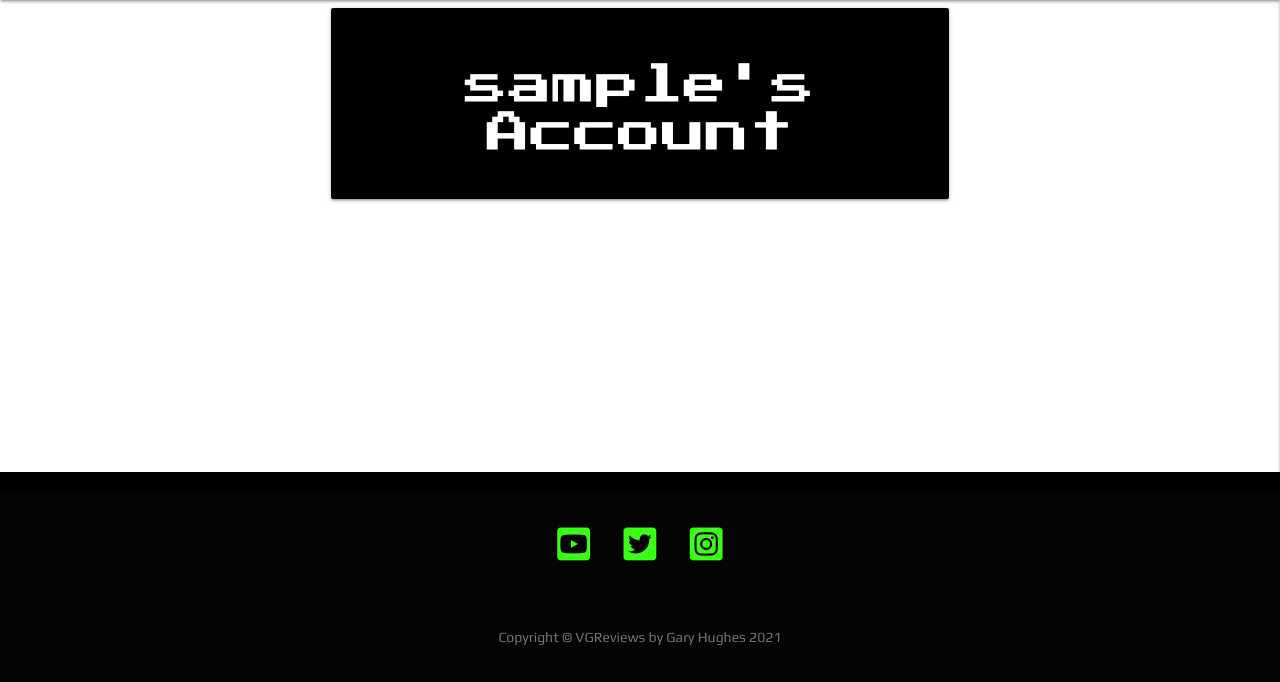
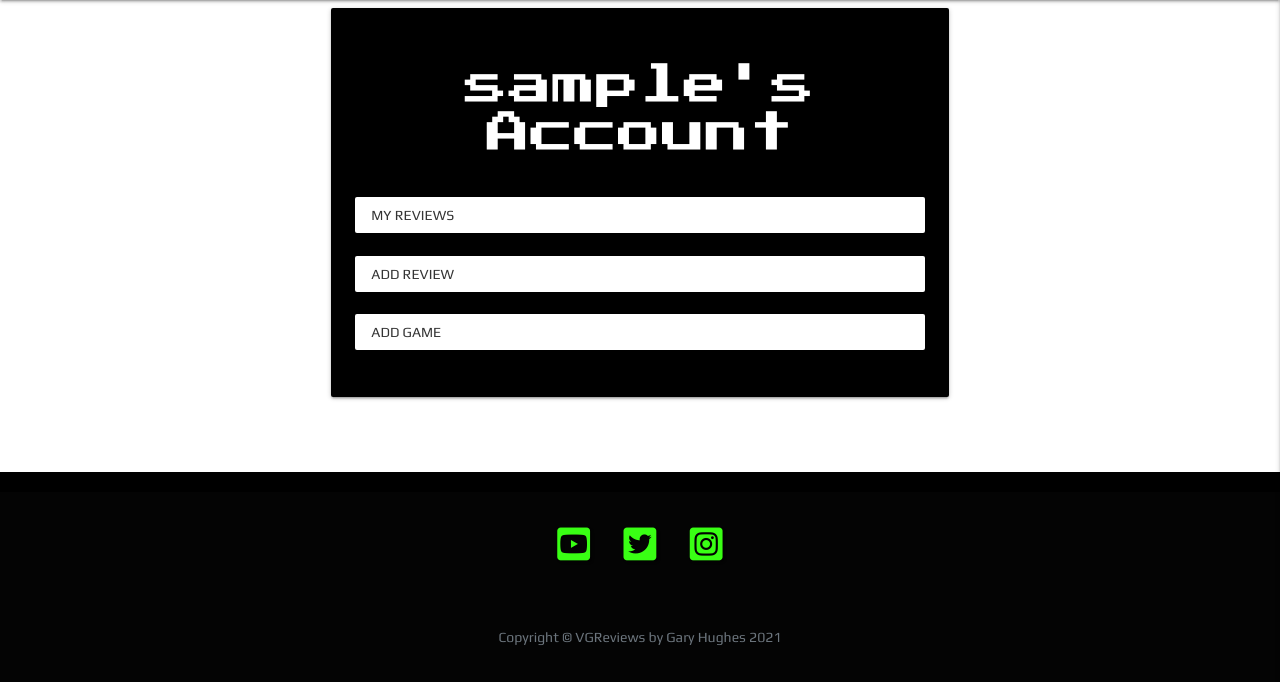
Before and after one commit to Code-Institute-Submissions/Gazroh87-vg-reviews_AprResubb, a Flask app: page /account/1 in a window 1280 px wide; the page is wider, and only the part inside the window is pictured. Shown: the part 118-800 px from the top of that part. Run offline with Flask 2, Linux system fonts and the light colour scheme; the visitor is signed in with stand-in values (Sample User, id 1); a database or web service that is not in the repository returns one stand-in record (values such as "Sample title"); some libraries are stand-ins or nearby versions.

Commit message:
Updated account page with options to view user own submitted reviews, add review and add game

```diff
--- a/templates/account.html
+++ b/templates/account.html
@@ -1,11 +1,22 @@
 {% extends "base.html" %}
 {% block content %}
-
 
     <div class="row">
         <div class="col s12 m8 offset-m2 l6 offset-l3">
             <div class="card-panel black">
                 <h3 class="center-align white-text">{{ username }}'s Account</h3>
+                <br>
+                <a class="waves-effect waves-grey btn-flat flow-text white overlay-btn show-on-large" href="#">My Reviews</a>
+                <br>
+                <a class="waves-effect waves-grey btn-flat flow-text white overlay-btn show-on-large" href="#">Add Review</a>
+                <br>
+                <a class="waves-effect waves-grey btn-flat flow-text white overlay-btn show-on-large" href="#">Add Game</a>
+                <br>
+                {% if session.user|lower == "admin"|lower %}
+                    <a class="waves-effect waves-grey btn-flat flow-text white overlay-btn show-on-large" href="#">Add Genre</a>
+                    <br>
+                    <a class="waves-effect waves-grey btn-flat flow-text white overlay-btn show-on-large" href="#">Add Platform</a>
+                {% endif %}
             </div>
         </div>
     </div>
```
